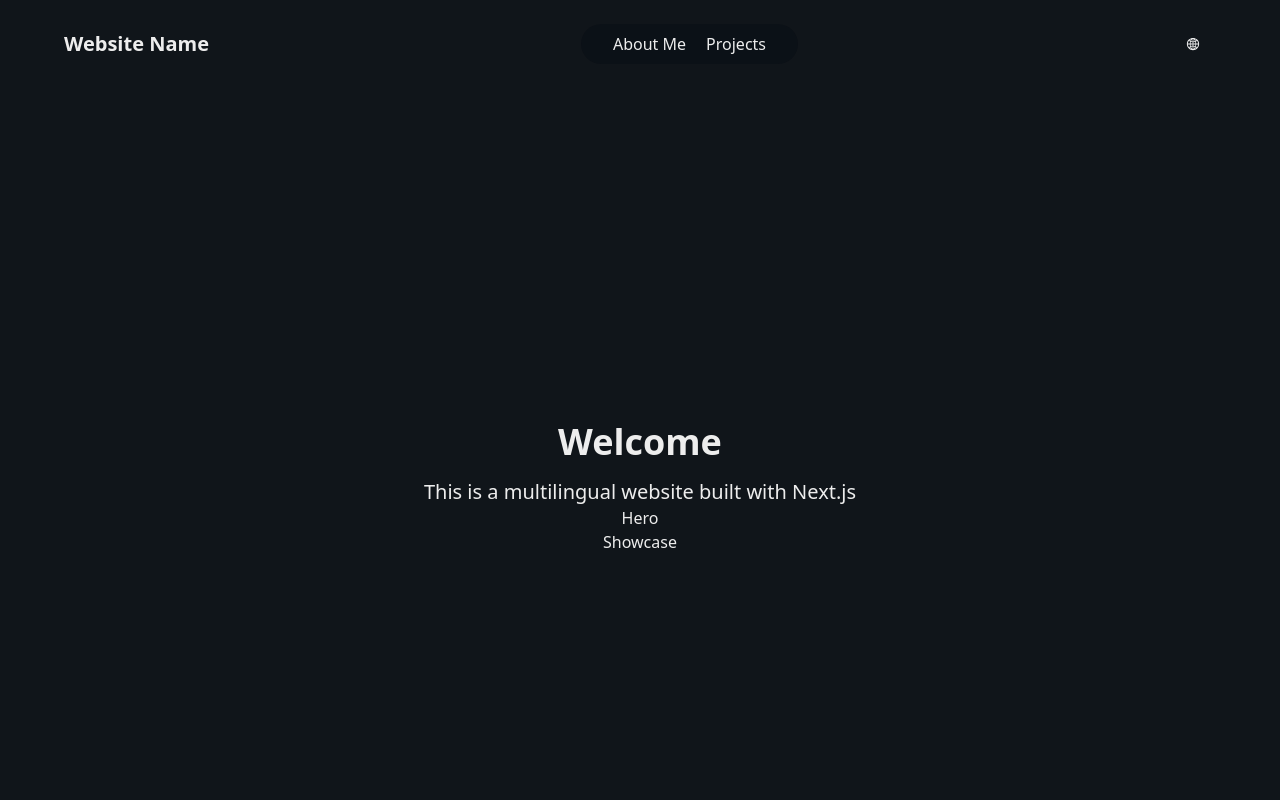
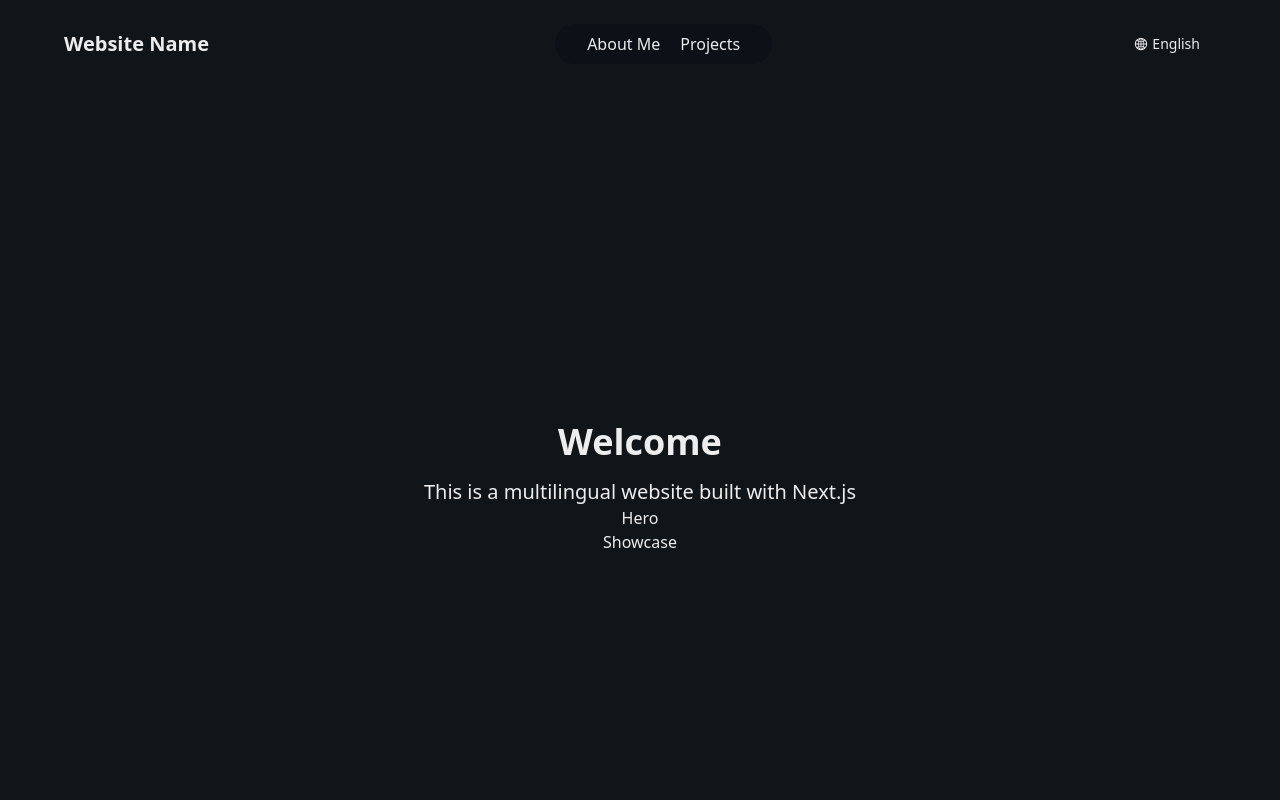
Before and after one commit to MestoChang/eden--portfolio, a Next.js app: page /en in a window 1280 px wide. Shown: the top 800 px of the page. Built offline with nearby package versions, Linux system fonts and the light colour scheme.

Commit message:
fix language switcher

```diff
--- a/app/[locale]/layout.jsx
+++ b/app/[locale]/layout.jsx
@@ -20,13 +20,17 @@ export async function generateMetadata({ params }) {
 }
 
 export default async function LocaleLayout({ children, params }) {
-  const messages = await getMessages(params.locale);
+  const awaitedParams = await params;
+  const messages = await getMessages(awaitedParams.locale);
+
+  const locale = awaitedParams.locale; // 由 Next.js 路由自動帶入
+  console.log('switch locale to:', locale);
 
   return (
-    <html lang={params.locale} suppressHydrationWarning>
+    <html lang={awaitedParams.locale} suppressHydrationWarning>
       <body suppressHydrationWarning>
-        <NextIntlClientProvider locale={params.locale} messages={messages}>
-          <Header />
+        <NextIntlClientProvider locale={awaitedParams.locale} messages={messages}>
+          <Header locale={locale} />
           <main>{children}</main>
           <Footer />
         </NextIntlClientProvider>
--- a/components/base/Header.jsx
+++ b/components/base/Header.jsx
@@ -3,7 +3,7 @@ import LanguageSwitcher from '../i18n/LanguageSwitcher';
 import { Link } from '@/i18n/navigation';
 import { useTranslations } from 'next-intl';
 
-const Header = () => {
+const Header = ({ locale }) => {
   const t = useTranslations('Header');
 
   return (
@@ -28,7 +28,7 @@ const Header = () => {
           </li>
         </ul>
 
-        <LanguageSwitcher />
+        <LanguageSwitcher locale={locale} />
       </nav>
     </header>
   );
--- a/components/i18n/LanguageSwitcher.jsx
+++ b/components/i18n/LanguageSwitcher.jsx
@@ -30,13 +30,20 @@ const LanguageCard = ({ locale, onClick }) => {
       className="bg-secondary hover:bg-background hover:text-primary flex w-full items-center gap-2 rounded px-4 py-2 text-sm text-white transition-all"
       onClick={onClick}
     >
-      <Image src={locale.flagImg} alt={locale.label} width={16} height={16} />
-      {/* {locale.label} */}
+      <Image
+        src={locale.flagImg}
+        alt={locale.label}
+        width={12}
+        height={12}
+        className="h-auto w-4"
+        // tailwind: w-5 = 20px
+      />
+      {locale.label}
     </Link>
   );
 };
 
-const LanguageSwitcher = () => {
+const LanguageSwitcher = ({ locale }) => {
   const [isOpen, setIsOpen] = useState(false);
 
   const switcherRef = useRef(null);
@@ -61,7 +68,7 @@ const LanguageSwitcher = () => {
         onClick={() => setIsOpen(!isOpen)}
       >
         <AiOutlineGlobal />
-        {/* <span>{displayLabel}</span> */}
+        <span>{availableLocales.find(l => l.code === locale)?.label ?? locale}</span>
       </button>
 
       {/* click btn to show LanguageCard list */}
```
Also changed, not shown: 2 other files (tests, documents, lock files or other folders).
